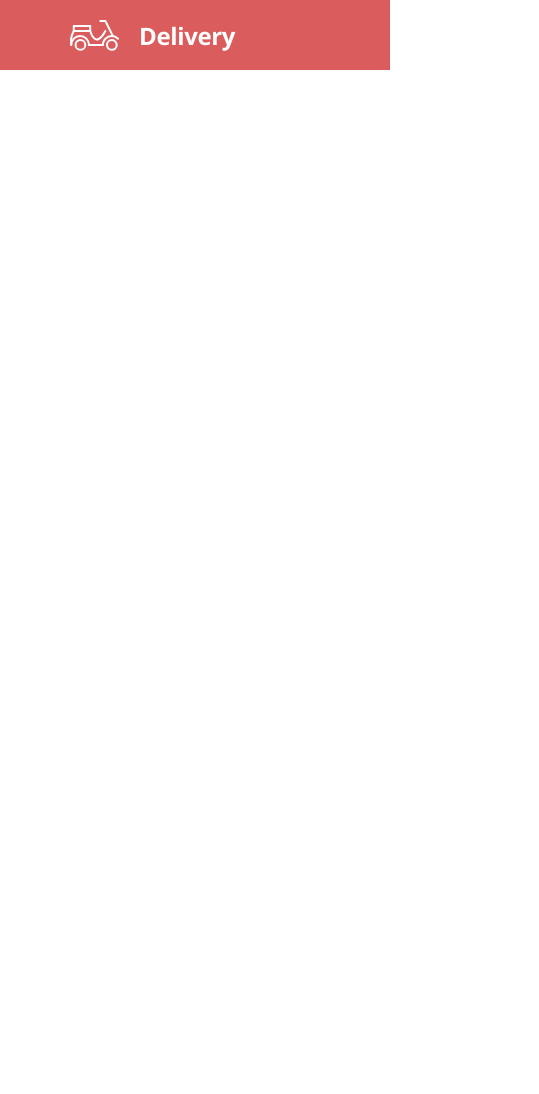
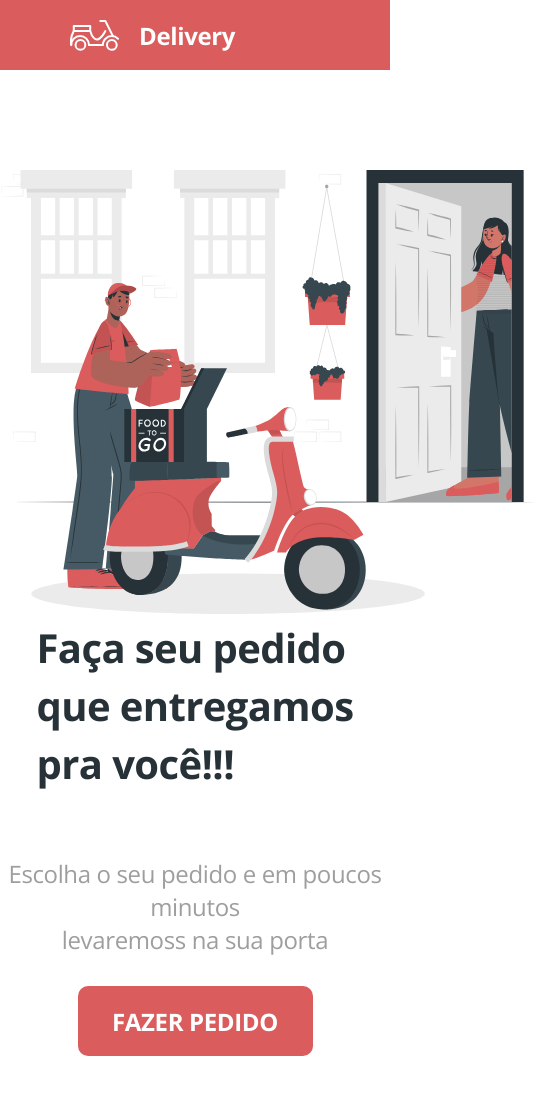
Before and after one commit to pedroholiveira1998/delivery, a React (Create React App) app in the folder front-web/: page / in a window 390 px wide. Shown: the top 1094 px of the page, 539 px wide, since content can reach past the window. Before the commit the page ends 844 px from the top, so only its background shows below. Built offline with nearby package versions, Linux system fonts and the light colour scheme.

Commit message:
create routes and home page

```diff
--- a/front-web/package.json
+++ b/front-web/package.json
@@ -10,8 +10,11 @@
     "@types/node": "^12.19.12",
     "@types/react": "^16.14.2",
     "@types/react-dom": "^16.9.10",
+    "@types/react-router": "^5.1.10",
+    "axios": "^0.21.1",
     "react": "^17.0.1",
     "react-dom": "^17.0.1",
+    "react-router-dom": "^5.2.0",
     "react-scripts": "4.0.1",
     "typescript": "^4.1.3",
     "web-vitals": "^0.2.4"
@@ -39,5 +42,8 @@
       "last 1 firefox version",
       "last 1 safari version"
     ]
+  },
+  "devDependencies": {
+    "@types/react-router-dom": "^5.1.7"
   }
 }
--- a/front-web/src/App.tsx
+++ b/front-web/src/App.tsx
@@ -1,11 +1,11 @@
 import React from 'react';
-import Navbar from './components/Navbar/Navbar'
+import Routes from './routes'
 import './App.css';
 
 function App() {
   return (
     <div>
-      <Navbar />
+      <Routes />
     </div>
   );
 }
--- a/front-web/src/components/Navbar/Navbar.tsx
+++ b/front-web/src/components/Navbar/Navbar.tsx
@@ -4,7 +4,7 @@ import  logo  from './../../assets/images/logo.svg'
 function Navbar() {
     return (
         <nav className="navbar">
-            <img className = "logo" src={logo} alt="logo"></img>
+            <img className = "logo" src={ logo } alt="logo"></img>
             <a href="/">Delivery</a>
         </nav>
     )
--- a/front-web/src/pages/Home/index.tsx
+++ b/front-web/src/pages/Home/index.tsx
@@ -1,10 +1,26 @@
-import React from 'react';
+import { Link } from "react-router-dom";
+import  main  from './../../assets/images/main.svg'
 import './styles.css'
 
 function Home() {
     return (
-        <div>
-
+        <div className="home-container">
+            <div className="home-content">
+                <div className="home-actions">
+                    <h1 className="home-title">
+                        Faça seu pedido <br/> que entregamos <br/> pra você!!!
+                    </h1>
+                    <h3 className="home-subtitle">
+                        Escolha o seu pedido e em poucos minutos <br/> levaremoss na sua porta
+                    </h3>
+                    <Link className="home-btn-order" to={{pathname: "/orders"}}>
+                        FAZER PEDIDO
+                    </Link>
+                </div>
+                <div className="home-image">
+                    <img src={ main } alt="main"></img>
+                </div>
+            </div>
         </div>
     )
 }
--- a/front-web/src/pages/Home/styles.css
+++ b/front-web/src/pages/Home/styles.css
@@ -0,0 +1,95 @@
+.home-container {
+    padding-top: 100px;
+    height: calc(100vh - 254px);
+  }
+
+  .home-container h1 {
+    margin: 0;
+  }
+
+  .home-content {
+    display: flex;
+    justify-content: center;
+  }
+
+  .home-title {
+    font-weight: bold;
+    font-size: 55px;
+    line-height: 58px;
+    letter-spacing: -0.015em;
+    color: var(--dark-color);
+    margin-bottom: 40px !important;
+  }
+
+  .home-subtitle {
+    font-weight: normal;
+    font-size: 24px;
+    line-height: 33px;
+    letter-spacing: -0.015em;
+    color: var(--secondary-color);
+    margin-bottom: 30px;
+  }
+
+  .home-btn-order {
+    background-color: var(--primary-color);
+    border-radius: 10px;
+    height: 70px;
+    width: 235px;
+    display: inline-block;
+    display: flex;
+    align-items: center;
+    justify-content: center;
+    font-weight: bold;
+    font-size: 24px;
+    letter-spacing: -0.015em;
+    color: #FFF;
+  }
+
+  .home-btn-order:hover {
+    background-color: var(--primary-hover-color);
+    transform: scale(1.01);
+  }
+
+  .home-image svg {
+    width: 100%;
+  }
+
+  @media only screen and (max-width: 768px) {
+    .home-container {
+      height: auto;
+      margin-bottom: 50px;
+    }
+
+    .home-content {
+      flex-direction: column-reverse;
+    }
+
+    .home-title {
+      font-size: 40px;
+    }
+
+    .home-subtitle {
+      text-align: center;
+    }
+
+    .home-actions {
+      display: flex;
+      flex-direction: column;
+      align-items: center;
+    }
+
+    .home-image {
+      text-align: center;
+    }
+
+    .home-image svg {
+      width: 80%;
+    }
+  }
+
+  @media (max-height: 700px) {
+    .home-container {
+      height: auto;
+      margin-bottom: 30px;
+    }
+  }
--- a/front-web/src/pages/Orders/index.tsx
+++ b/front-web/src/pages/Orders/index.tsx
@@ -1,10 +1,9 @@
-import React from 'react';
 import './styles.css'
 
 function Orders() {
     return (
         <div>
-
+            Pedidos
         </div>
     )
 }
--- /dev/null
+++ b/front-web/src/routes.tsx
@@ -0,0 +1,18 @@
+import { BrowserRouter, Route, Switch } from "react-router-dom";
+import Orders from './pages/Orders/index';
+import Home from './pages/Home/index';
+import Navbar from './components/Navbar/Navbar'
+
+function Routes() {
+    return (
+        <BrowserRouter>
+        <Navbar/>
+            <Switch>
+                <Route exact path ="/" component = { Home }/>
+                <Route path ="/orders" component = { Orders }/>
+            </Switch>
+        </BrowserRouter>
+    );
+}
+
+export default Routes;
```
Also changed, not shown: front-web/src/assets/images/main.svg (added), 1 other file (tests, documents, lock files or other folders).
